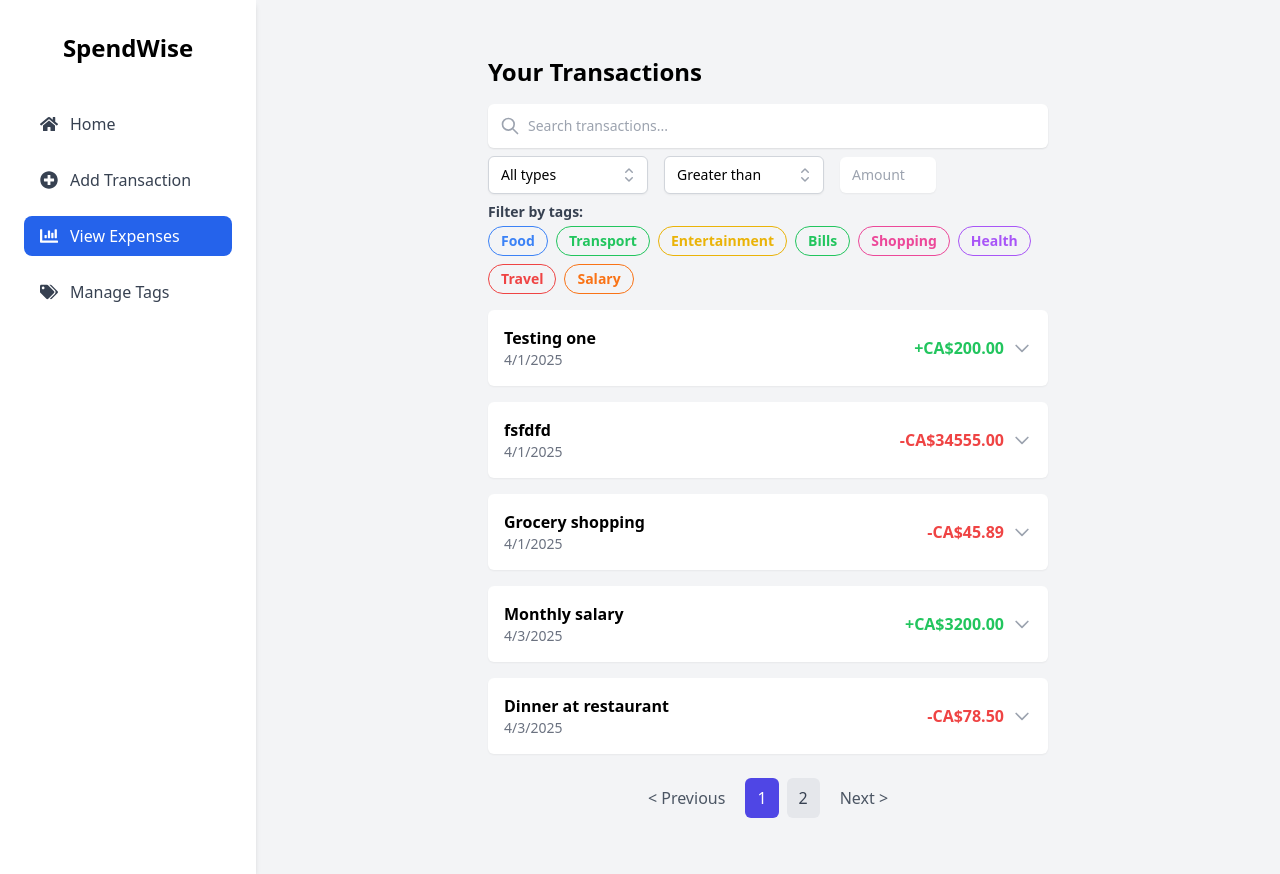
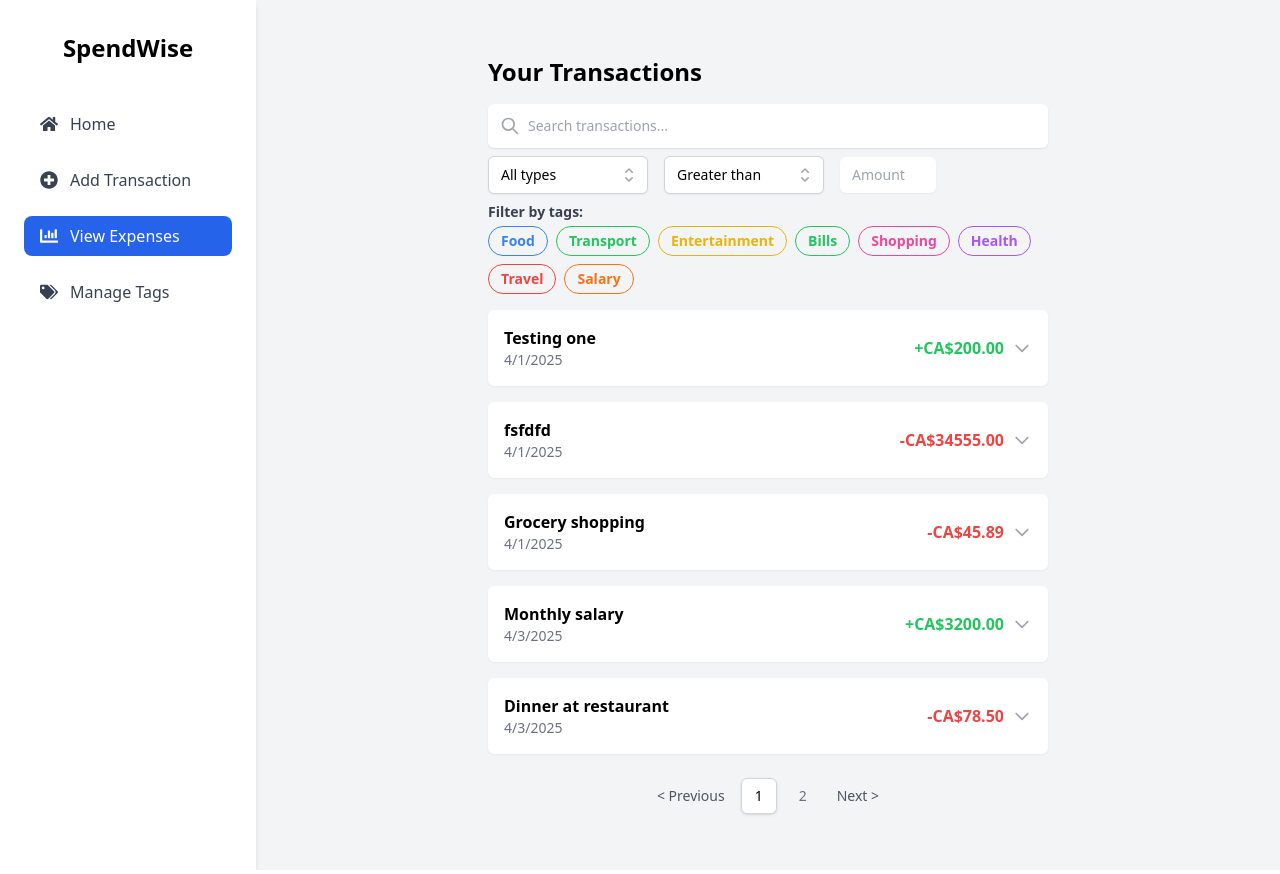
Before and after one commit to Sanduni4822/CashFlow-Tracker-Individual-, a React (Vite) app: page /view-expenses in a window 1280 px wide. Built offline with nearby package versions, Linux system fonts and the light colour scheme.

Commit message:
Updated pagination buttons with modern outlined design and hover effects

```diff
--- a/src/pages/viewexpense/ViewExpense.jsx
+++ b/src/pages/viewexpense/ViewExpense.jsx
@@ -1,25 +1,24 @@
-
 import React, { useState, useEffect } from 'react';
 import TransactionCard from '../../components/TransactionCard';
 import FiltersBar from '../../components/FiltersBar';
 
 const dummyTransactions = [
-  { id: 1, description: 'Testing one', amount: 200.00, date: '2025-04-01' },
-  { id: 2, description: 'fsfdfd', amount: -34555.00, date: '2025-04-01' },
+  { id: 1, description: 'Testing one', amount: 200.0, date: '2025-04-01' },
+  { id: 2, description: 'fsfdfd', amount: -34555.0, date: '2025-04-01' },
   { id: 3, description: 'Grocery shopping', amount: -45.89, date: '2025-04-01' },
-  { id: 4, description: 'Monthly salary', amount: 3200.00, date: '2025-04-03' },
-  { id: 5, description: 'Dinner at restaurant', amount: -78.50, date: '2025-04-03' },
+  { id: 4, description: 'Monthly salary', amount: 3200.0, date: '2025-04-03' },
+  { id: 5, description: 'Dinner at restaurant', amount: -78.5, date: '2025-04-03' },
   { id: 6, description: 'Uber ride', amount: -12.75, date: '2025-04-02' },
-  { id: 7, description: 'Movie tickets', amount: -25.00, date: '2025-04-04' },
+  { id: 7, description: 'Movie tickets', amount: -25.0, date: '2025-04-04' },
   { id: 8, description: 'Electricity bill', amount: -95.25, date: '2025-04-05' },
-  { id: 9, description: 'Freelance project', amount: 400.00, date: '2025-04-06' },
+  { id: 9, description: 'Freelance project', amount: 400.0, date: '2025-04-06' },
 ];
 
 const ViewExpense = () => {
   const [searchTerm, setSearchTerm] = useState('');
   const [transactionType, setTransactionType] = useState('All types');
   const [currentPage, setCurrentPage] = useState(1);
-  const itemsPerPage = 5; // Adjusted to match the image
+  const itemsPerPage = 5;
 
   const filteredTransactions = dummyTransactions.filter((t) => {
     const matchesSearch = t.description.toLowerCase().includes(searchTerm.toLowerCase());
@@ -73,32 +72,34 @@ const ViewExpense = () => {
         <div className="mt-6 flex justify-center items-center gap-2">
           <button
             onClick={() => setCurrentPage((prev) => Math.max(prev - 1, 1))}
-            className={`px-3 py-2 rounded-md text-gray-600 hover:bg-gray-100 focus:outline-none ${
+            disabled={currentPage === 1}
+            className={`text-sm font-medium px-2 py-1 text-gray-600 hover:text-black transition ${
               currentPage === 1 ? 'cursor-not-allowed text-gray-400' : ''
             }`}
-            disabled={currentPage === 1}
           >
             &lt; Previous
           </button>
+
           {Array.from({ length: totalPages }, (_, i) => (
             <button
               key={i + 1}
               onClick={() => setCurrentPage(i + 1)}
-              className={`px-3 py-2 rounded-md ${
+              className={`w-9 h-9 rounded-md text-sm font-medium border ${
                 currentPage === i + 1
-                  ? 'bg-indigo-600 text-white'
-                  : 'bg-gray-200 text-gray-700 hover:bg-gray-300'
+                  ? 'border-gray-300 bg-white shadow text-black'
+                  : 'border-transparent text-gray-500 hover:bg-gray-100'
               }`}
             >
               {i + 1}
             </button>
           ))}
+
           <button
             onClick={() => setCurrentPage((prev) => Math.min(prev + 1, totalPages))}
-            className={`px-3 py-2 rounded-md text-gray-600 hover:bg-gray-100 focus:outline-none ${
+            disabled={currentPage === totalPages}
+            className={`text-sm font-medium px-2 py-1 text-gray-600 hover:text-black transition ${
               currentPage === totalPages ? 'cursor-not-allowed text-gray-400' : ''
             }`}
-            disabled={currentPage === totalPages}
           >
             Next &gt;
           </button>
```
